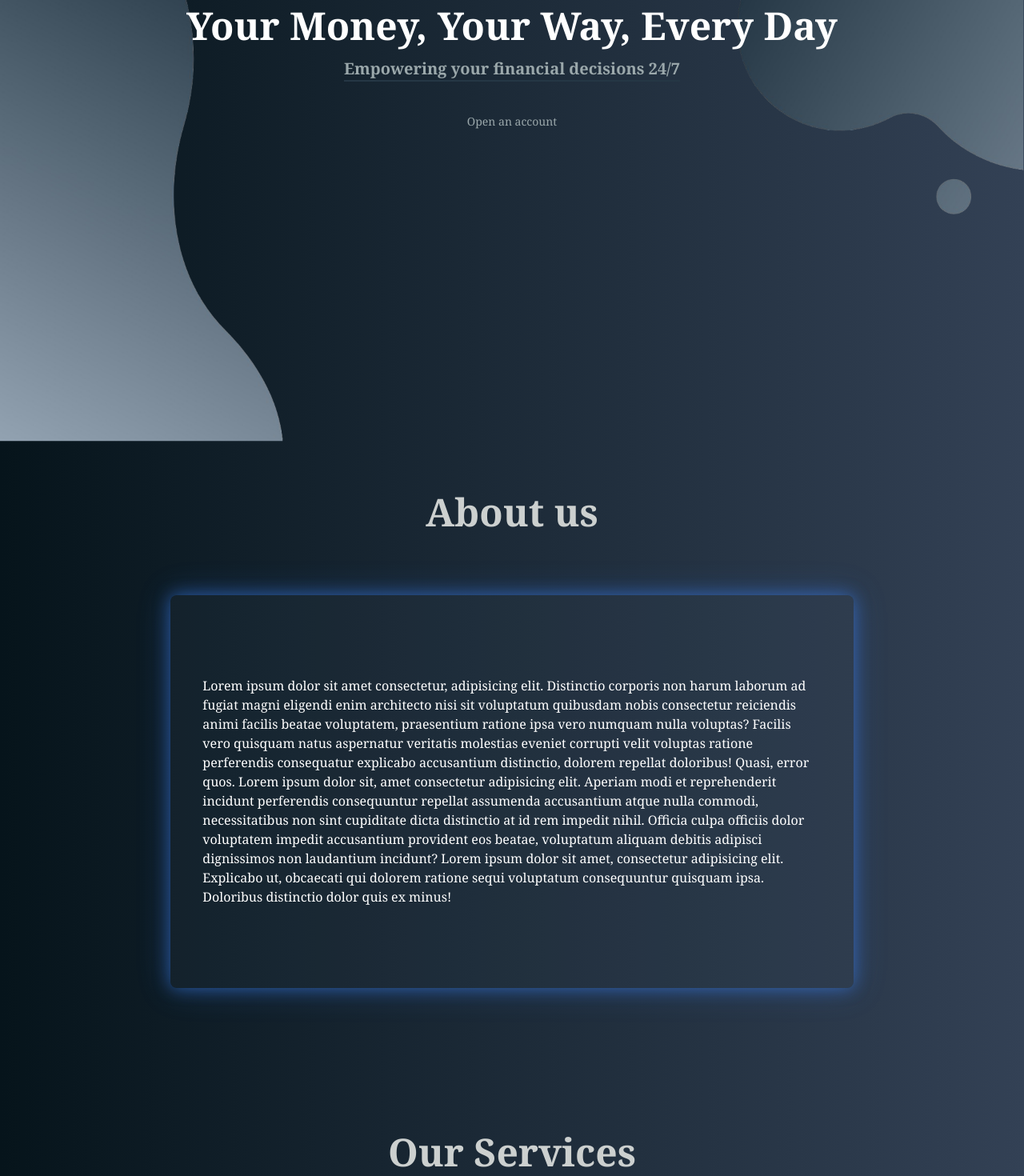
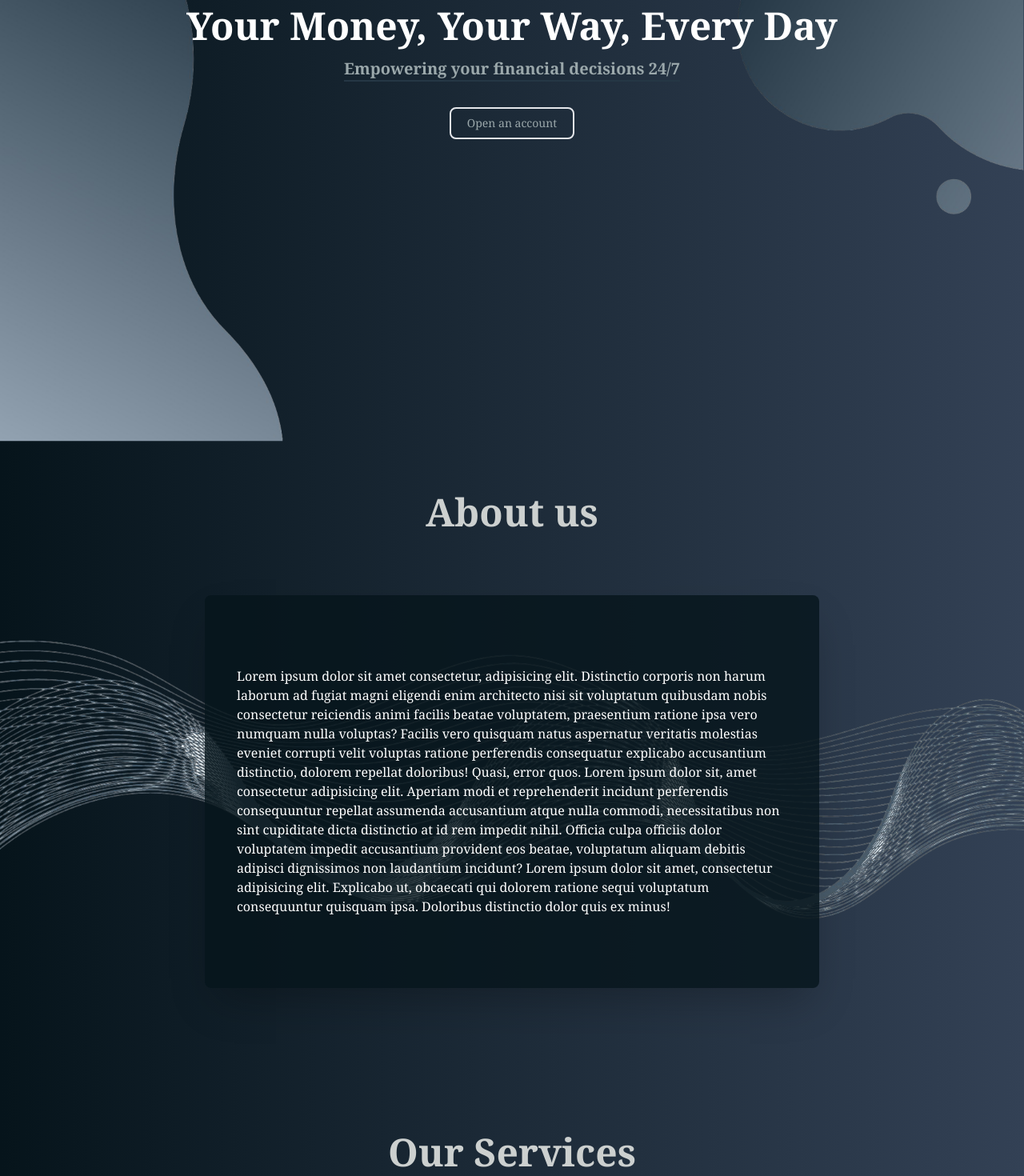
Before and after one commit to Simran903/bank-app, a React (Vite) app in the folder client/: page / in a window 1280 px wide. Shown: the part 240-1710 px from the top of the page at 80% size. Built offline with nearby package versions, Linux system fonts and the light colour scheme.

Commit message:
Update: Enhance landing page UI and user experience

```diff
--- a/client/src/pages/AboutUs.tsx
+++ b/client/src/pages/AboutUs.tsx
@@ -2,9 +2,16 @@ import React from "react";
 
 const AboutUs: React.FC = () => {
   return (
-    <div className="h-screen pt-16 flex flex-col items-center">
+    <div className="h-screen pt-16 flex flex-col items-center"
+    style={{
+      backgroundImage: `url('./about/about-bg.png')`,
+      height: "100vh",
+      backgroundRepeat: "no-repeat",
+      backgroundSize: "cover",
+      backgroundPosition: "center",
+    }}>
       <h1 className="text-[#CCD0CF] text-5xl font-bold">About us</h1>
-      <div className="flex justify-center items-center mt-20 mx-20 h-2/3 w-2/3 shadow-blue-glow bg-[#4A5C6A] bg-opacity-10 cursor-pointer border-none rounded-lg">
+      <div className="flex justify-center items-center mt-20 mx-20 h-2/3 w-3/5 bg-[#06141B] bg-opacity-80 shadow-2xl cursor-pointer border-none rounded-lg">
         <p className="p-10 text-white">
           Lorem ipsum dolor sit amet consectetur, adipisicing elit. Distinctio
           corporis non harum laborum ad fugiat magni eligendi enim architecto
--- a/client/src/pages/Home.tsx
+++ b/client/src/pages/Home.tsx
@@ -58,7 +58,7 @@ const Home: React.FC = () => {
           animate="show"
         >
           <Button
-            className="mt-8 px-5 py-2 relative overflow-hidden group rounded-lg"
+            className="mt-8 px-5 py-2 relative overflow-hidden group rounded-lg border-2"
             variant="outline"
             style={{
               position: "relative",
```
Also changed, not shown: client/public/about/about-bg.png (added), client/public/about/about.png (deleted).
